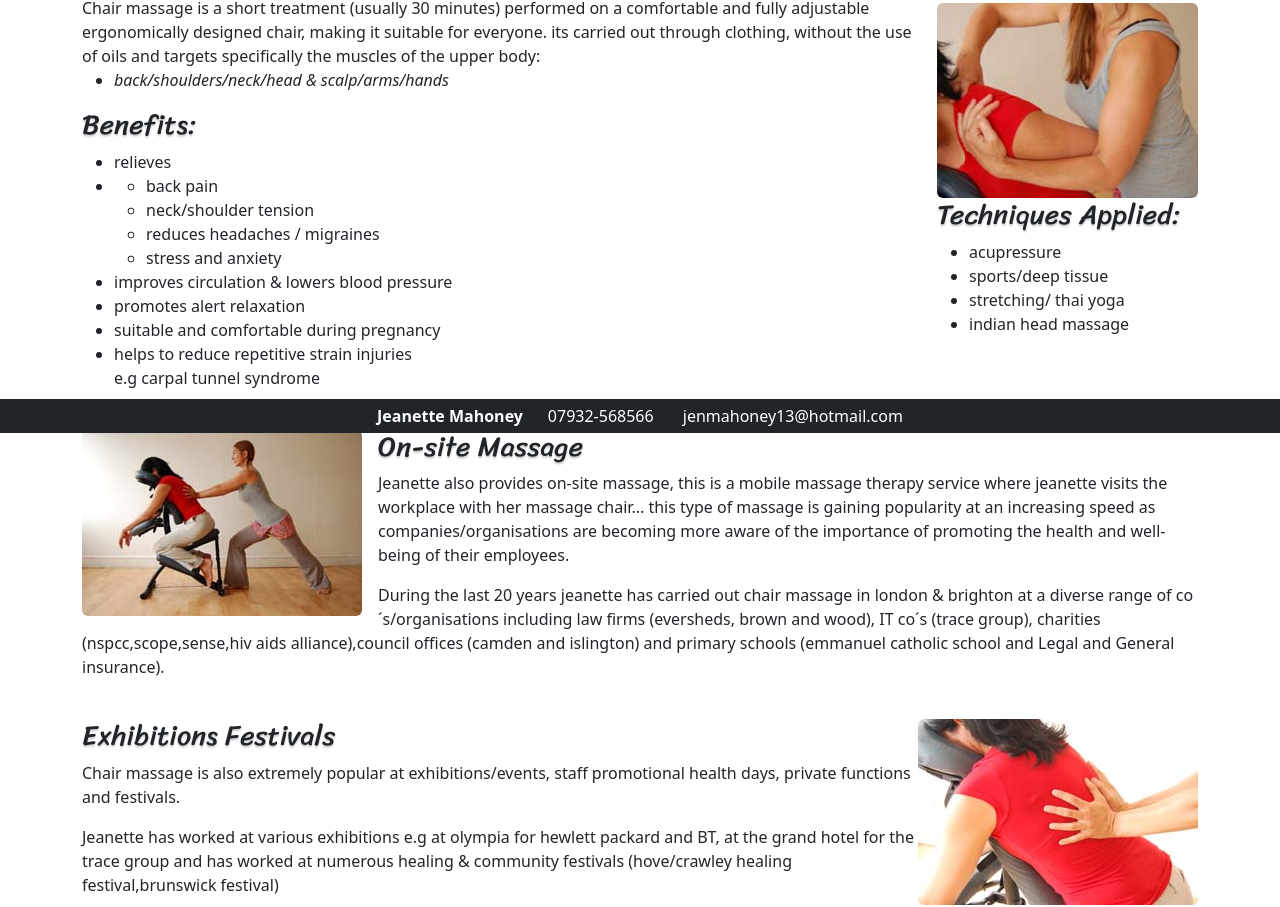
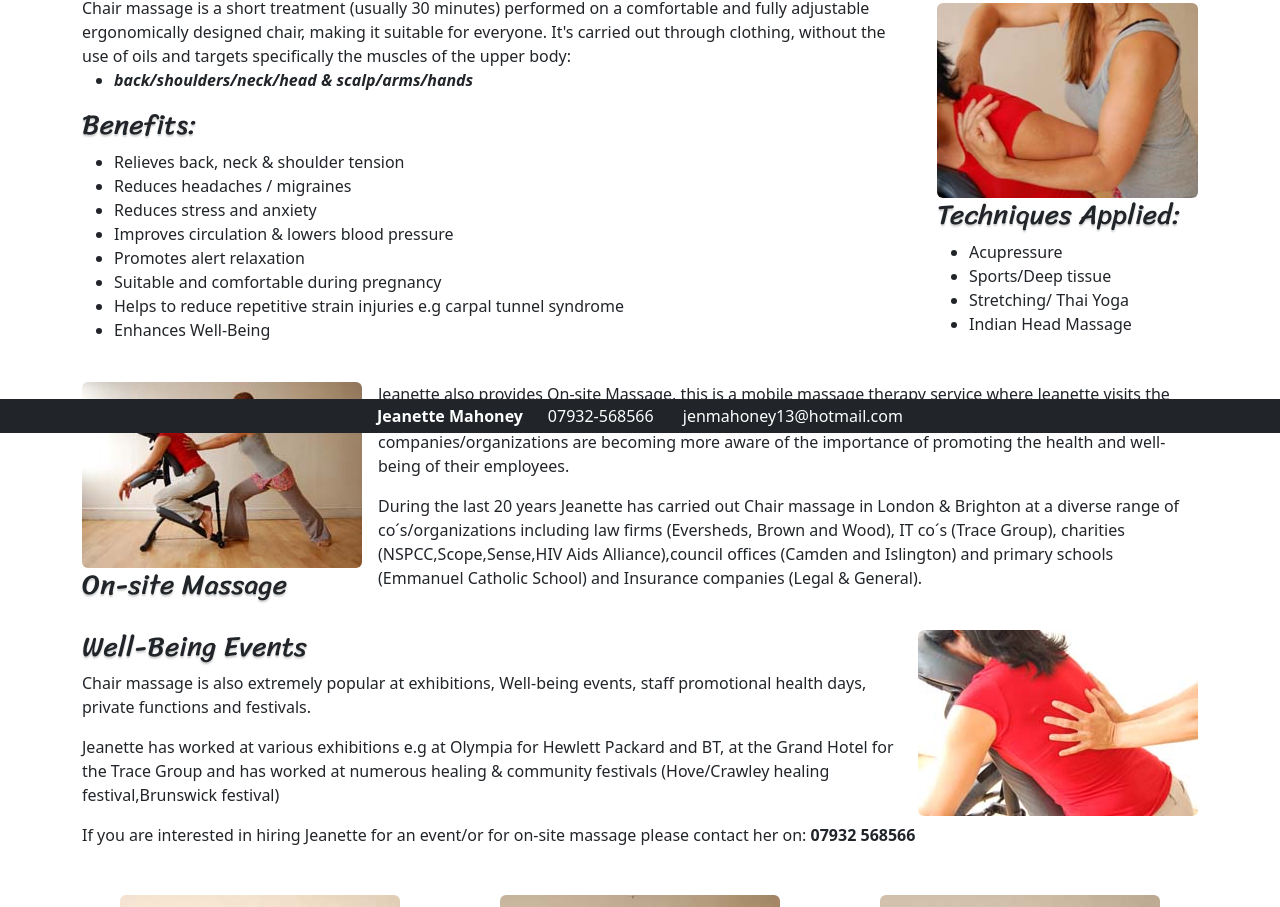
Before and after one commit to michaelphillips4/jeanette-massage-brighton, a React (Vite) app: page /chair-massage in a window 1280 px wide. Shown: the part 367-1274 px from the top of the page. Built offline with nearby package versions, Linux system fonts and the light colour scheme.

Commit message:
changed casing as per nettie Doc.

```diff
--- a/src/Heading.tsx
+++ b/src/Heading.tsx
@@ -10,7 +10,7 @@ function Heading() {
         <h1 className="display-5 cursive  ">Jeanette Mahoney</h1>
         <h2 className="2display-6 cursive">Massage Therapy </h2>
 <span className="">
-        BA (HONS) LSSM LCM OSM thai (DIP) BTEC  (Sports Higher DIP)<br /></span>
+        BA (Hons) LSSM LCM OSM Thai (DIP) BTEC (Sports  & Remedial Higher DIP)<br /></span>
 
         <b className="">07932-568566</b>
       </div>
--- a/src/Pages/ChairMassage.tsx
+++ b/src/Pages/ChairMassage.tsx
@@ -11,32 +11,28 @@ export default function ChairMassage() {
             <h3 className="sp cursive">What is Chair Massage?</h3>
             Chair massage is a short treatment (usually 30 minutes) performed on
             a comfortable and fully adjustable ergonomically designed chair,
-            making it suitable for everyone. its carried out through clothing,
+            making it suitable for everyone. It's carried out through clothing,
             without the use of oils and targets specifically the muscles of the
             upper body:
             <ul className="sp">
               <li>
-                <i>back/shoulders/neck/head &amp; scalp/arms/hands</i>
+               <b><i>back/shoulders/neck/head &amp; scalp/arms/hands</i></b>
               </li>
             </ul>
             <h3 className="sp cursive">Benefits:</h3>
             <ul>
-              <li>relieves </li>
+              <li>Relieves back, neck & shoulder tension</li>
+                  <li>Reduces headaches / migraines</li>
+                  <li>Reduces stress and anxiety</li>
+
+              <li>Improves circulation &amp; lowers blood pressure</li>
+              <li>Promotes alert relaxation</li>
+              <li>Suitable and comfortable during pregnancy</li>
               <li>
-                <ul>
-                  <li>back pain</li>
-                  <li>neck/shoulder tension</li>
-                  <li>reduces headaches / migraines</li>
-                  <li>stress and anxiety</li>
-                </ul>
+                Helps to reduce repetitive strain injuries
+                e.g carpal tunnel syndrome
               </li>
-              <li>improves circulation &amp; lowers blood pressure</li>
-              <li>promotes alert relaxation</li>
-              <li>suitable and comfortable during pregnancy</li>
-              <li>
-                helps to reduce repetitive strain injuries
-                <br /> e.g carpal tunnel syndrome
-              </li>
+              <li>Enhances Well-Being</li>
             </ul>
           </div>
 
@@ -49,10 +45,10 @@ export default function ChairMassage() {
             />
             <h3 className="cursive ">Techniques Applied:</h3>
             <ul>
-              <li>acupressure</li>
-              <li>sports/deep tissue</li>
-              <li>stretching/ thai yoga</li>
-              <li>indian head massage</li>
+              <li>Acupressure</li>
+              <li>Sports/Deep tissue</li>
+              <li>Stretching/ Thai Yoga</li>
+              <li>Indian Head Massage</li>
             </ul>
           </div>
         </div>
@@ -64,25 +60,25 @@ export default function ChairMassage() {
               src="Pictures/Chair_Massage/chair_massage_02.jpg"
               alt="chair massage"
               title="chair massage"
-            />
+            /> <h3 className="sp cursive">On-site Massage</h3>
           </div>
 
-          <h3 className="sp cursive">On-site Massage</h3>
+
           <p>
-            Jeanette also provides on-site massage, this is a mobile massage
-            therapy service where jeanette visits the workplace with her massage
+            Jeanette also provides On-site Massage, this is a mobile massage
+            therapy service where Jeanette visits the workplace with her massage
             chair... this type of massage is gaining popularity at an increasing
-            speed as companies/organisations are becoming more aware of the
+            speed as companies/organizations are becoming more aware of the
             importance of promoting the health and well-being of their
             employees.
           </p>
           <p>
-            During the last 20 years jeanette has carried out chair massage in
-            london &amp; brighton at a diverse range of co&acute;s/organisations
-            including law firms (eversheds, brown and wood), IT co&acute;s
-            (trace group), charities (nspcc,scope,sense,hiv aids
-            alliance),council offices (camden and islington) and primary schools
-            (emmanuel catholic school and Legal and General insurance).
+            During the last 20 years Jeanette has carried out Chair massage in
+            London &amp; Brighton at a diverse range of co&acute;s/organizations
+            including law firms (Eversheds, Brown and Wood), IT co&acute;s
+            (Trace Group), charities (NSPCC,Scope,Sense,HIV Aids
+            Alliance),council offices (Camden and Islington) and primary schools
+            (Emmanuel Catholic School) and Insurance companies (Legal & General).
           </p>
 
           <br />
@@ -94,20 +90,20 @@ export default function ChairMassage() {
             title="chair massage"
           />
 
-          <h3 className="sp cursive">Exhibitions Festivals</h3>
+          <h3 className="sp cursive">Well-Being Events</h3>
           <p>
-            Chair massage is also extremely popular at exhibitions/events, staff
+            Chair massage is also extremely popular at exhibitions, Well-being events, staff
             promotional health days, private functions and festivals.
           </p>
           <p>
-            Jeanette has worked at various exhibitions e.g at olympia for
-            hewlett packard and BT, at the grand hotel for the trace group and
+            Jeanette has worked at various exhibitions e.g at Olympia for
+            Hewlett Packard and BT, at the Grand Hotel for the Trace Group and
             has worked at numerous healing &amp; community festivals
-            (hove/crawley healing festival,brunswick festival)
+            (Hove/Crawley healing festival,Brunswick festival)
           </p>
           <p>
-            If you are interested in hiring jeanette for an event/or for on-site
-            massage please contact her on: 07932 568566
+            If you are interested in hiring Jeanette for an event/or for on-site
+            massage please contact her on: <b>07932 568566</b>
           </p>
         </div>
 
--- a/src/Pages/Contact.tsx
+++ b/src/Pages/Contact.tsx
@@ -4,7 +4,7 @@ export default function Contact() {
       <div className="row">
         <div className="col-md-6">
           <div>
-            Jeanette is available for appointments in hove at the following
+            Jeanette is available for appointments in Hove at the following
             venues:
             <br />
             <br />
@@ -21,7 +21,7 @@ export default function Contact() {
               BN3 3BL
               <br />
             </i>
-            To book please phone jeanette directly <br />
+            To book please phone Jeanette directly <br />
             <b className="sp bigtext">&nbsp;07932-568566</b>
             <br />
             <b className="sp bigtext">Appointments at various times</b>
@@ -40,7 +40,7 @@ export default function Contact() {
               BN3 3YH
               <br />
             </i>
-            To book please phone jeanette directly <br />
+            To book please phone Jeanette directly <br />
             <b className="sp bigtext">&nbsp;07932-568566</b>
             <br />
             <b className="sp bigtext">Appointments at various times</b>
--- a/src/Pages/Index.tsx
+++ b/src/Pages/Index.tsx
@@ -22,7 +22,7 @@ export default function Index() {
 
           <p>
             Jeanette Mahoney is an experienced massage therapist working in
-            brighton and hove. Jeanette has been practising massage since 2001
+            Brighton and Hove. Jeanette has been practising massage since 2001
             &amp; truly believes there is a particular style of massage which is
             effective and suitable for everyone. she now specializes in the
             following therapies
@@ -33,7 +33,7 @@ export default function Index() {
           <ul>
             <li>
               <Link to="thai-yoga-massage" className="link-dark">
-                Thai yoga massage
+                Thai Yoga massage
               </Link>
             </li>
             <li>
@@ -67,21 +67,22 @@ export default function Index() {
 
           <p>
             Jeanette adapts her treatments to cater for individual needs... if a
-            client desires a relaxing, nurturing treatment then a gentle swedish
-            massage would be given...alternatively a deep-tissue/sports
+            client desires a relaxing, nurturing treatment then a gentle Swedish
+            massage would be given...alternatively a Deep-tissue/Sports
             treatment would be more suitable for those requiring a more intense
             treatment... if a client feels they want to be stretched and
-            re-energized thai yoga massage may be more appropriate... or for a
+            re-energized Thai Yoga massage may be more appropriate... or for a
             shorter 30 minute treatment during the working day, focussing on the
-            upper body only, through clothing, a chair massage may be
+            upper body only, through clothing, a Chair massage may be
             preferable.
-            <br />
+            </p>
+            <p>
             Jeanette is available for appointments at venues in both Brighton
             and Hove see{" "}
             <Link to="contact" className="link-dark">
               contact page
             </Link>{" "}
-            for details. you can contact jeanette on:07932-568566 or at
+            for details. you can contact jeanette on <b>07932-568566</b> or at
             jenmahoney13@hotmail.com
           </p>
         </div>
--- a/src/Pages/PregnancyMassage.tsx
+++ b/src/Pages/PregnancyMassage.tsx
@@ -10,25 +10,22 @@ export default function PregnancyMassage() {
             <ul className="">
               <li>
                 <p>
-                  pregnancy enhances deep relaxation for both mums-to-be and
+                  Pregnancy enhances deep relaxation for both mums-to-be and
                   baby
                 </p>
               </li>
               <li>
-                <p>reduces swollen hands, feet and ankles</p>
+                <p>Reduces swollen hands, feet and ankles</p>
               </li>
               <li>
-                <p>alleviates lower back pain</p>
+                <p>Alleviates lower back pain</p>
               </li>
               <li>
-                <p>helps to reduce carpal tunnel syndrome</p>
+                <p>Helps to reduce carpal tunnel syndrome</p>
               </li>
               <li>
                 <p>
-                  performed in a side-lying position for maximum comfort either
-                  on the futon, thai yoga massage style,
-                  <br />
-                  through clothing or on the table using oils.
+                  Performed in a side-lying position for maximum comfort.
                 </p>
               </li>
             </ul>
```
Also changed, not shown: src/Pages/About.tsx (+61 -52 lines).
